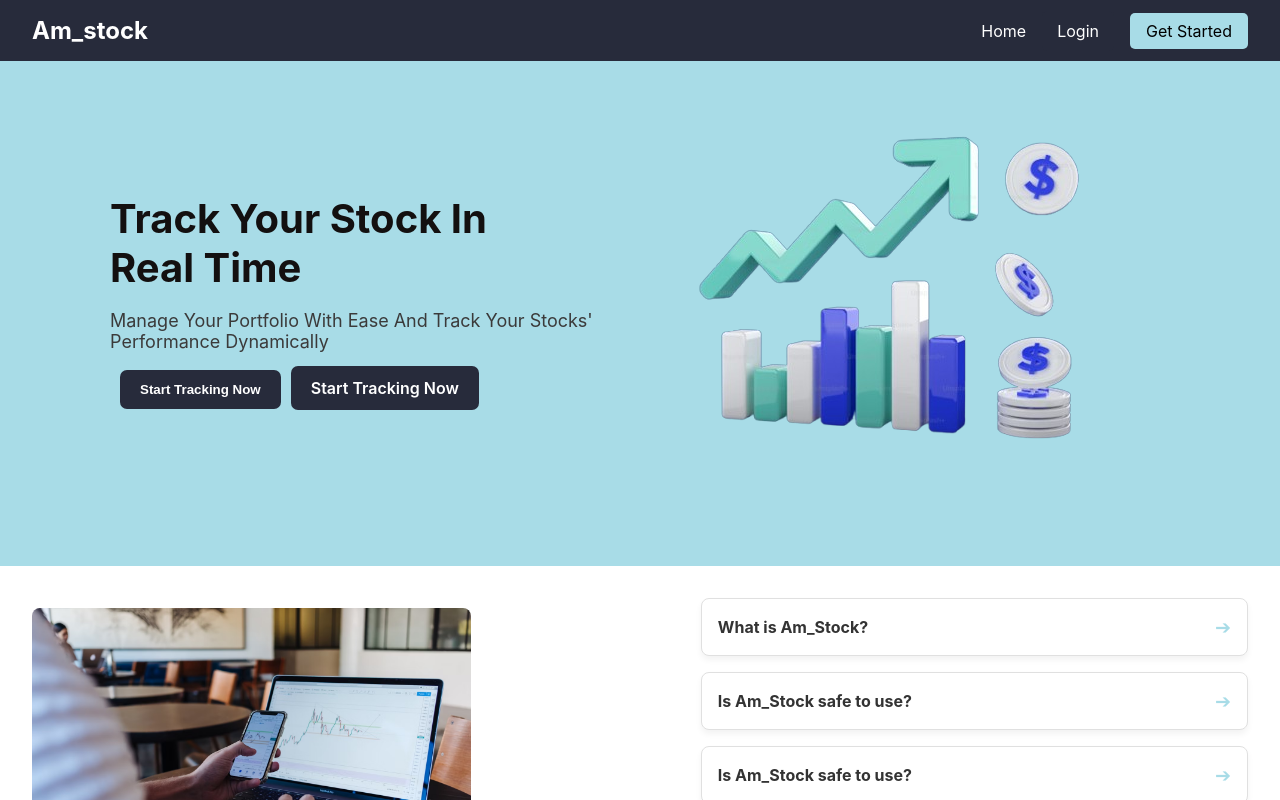
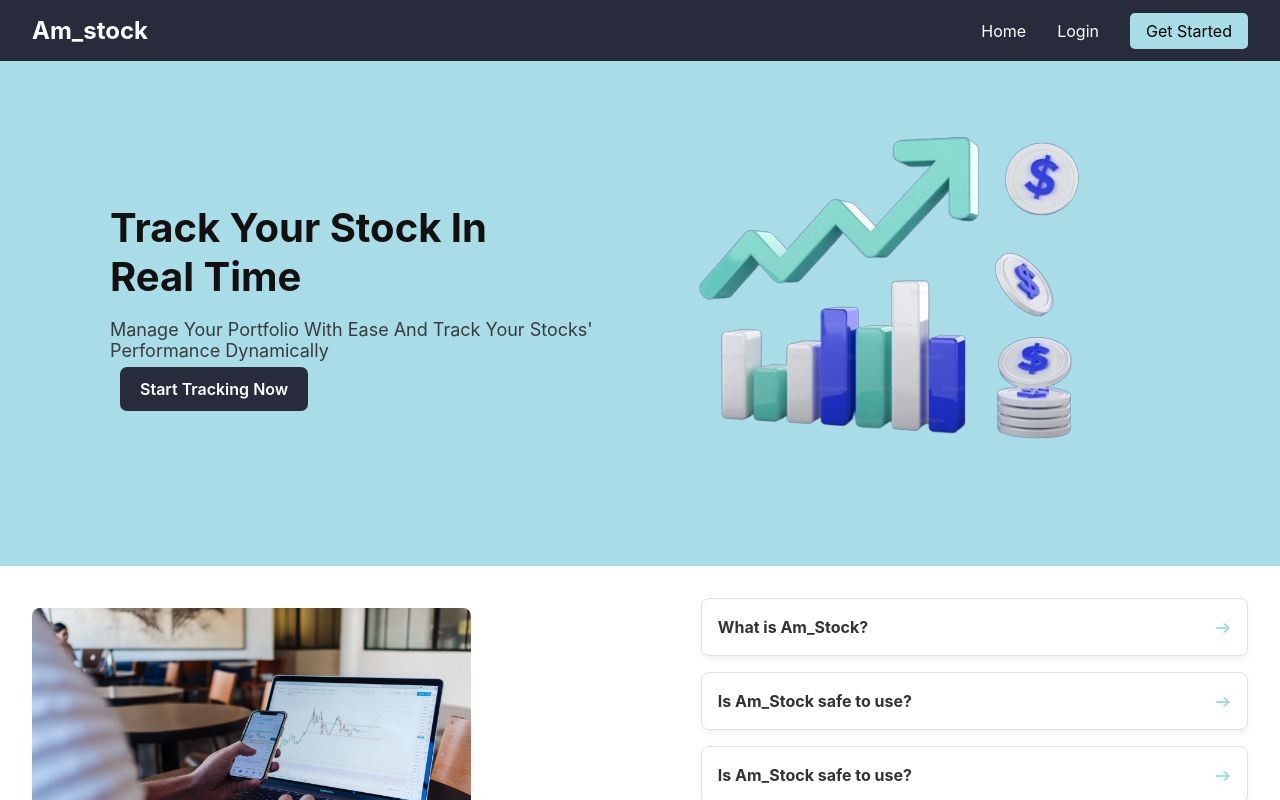
Before and after one commit to Zeehy123/Simple-Portfolio-Tracker, a React (Create React App) app in the folder frontend/: page / in a window 1280 px wide. Shown: the top 800 px of the page. Built offline with nearby package versions, Linux system fonts and the light colour scheme.

Commit message:
hero edited

```diff
--- a/frontend/src/Components/Hero/Hero.jsx
+++ b/frontend/src/Components/Hero/Hero.jsx
@@ -40,8 +40,10 @@
           Manage Your Portfolio With Ease And Track Your Stocks' Performance
           Dynamically
         </p>
-        <button className="cta-btn">Start Tracking Now</button>
-        <Link className="cta-btn">Start Tracking Now</Link>
+
+        <Link to="/signup" className="cta-btn">
+          Start Tracking Now
+        </Link>
       </div>
       <div className="hero-image">
         <img ref={imageRef} src={heroImage} alt="Stock Tracking" />
```
